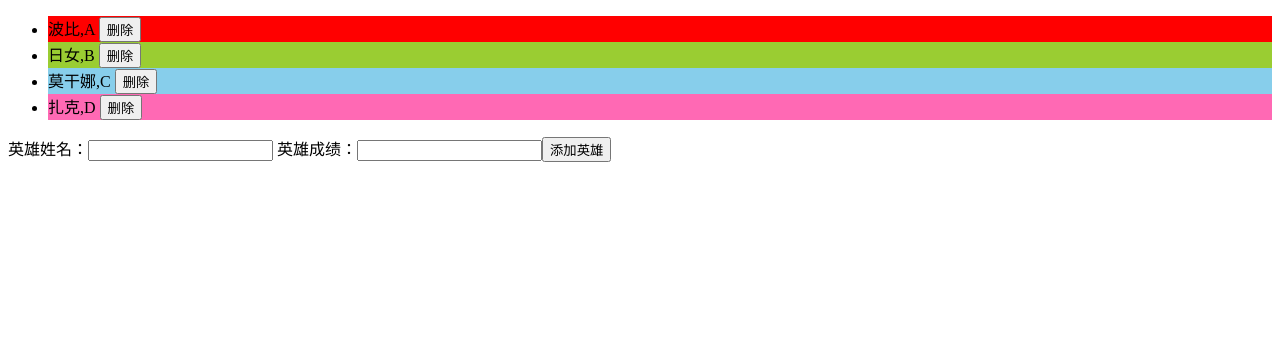
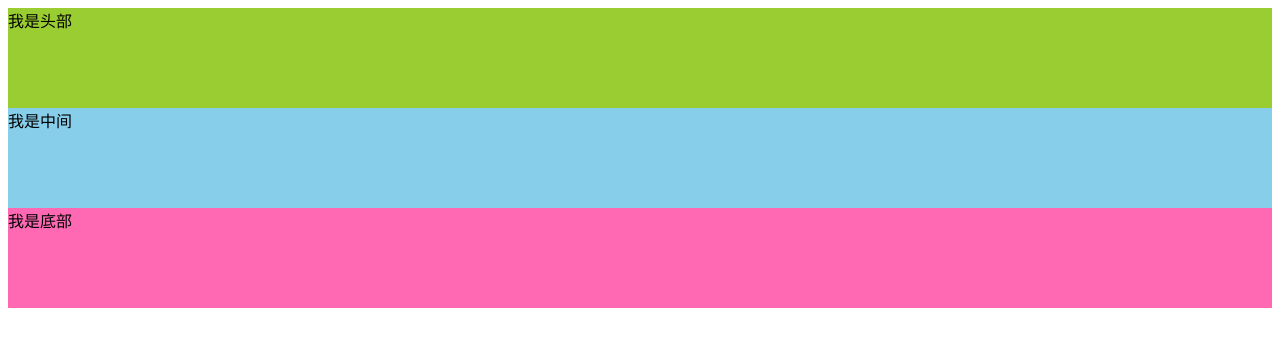
Before and after one commit to bo-bi/CZVUE, a Vue app: page / in a window 1280 px wide. Shown: the top 346 px of the page. Built offline with nearby package versions, Linux system fonts and the light colour scheme.

Commit message:
增加：父组件引入子组件的步骤

```diff
--- a/src/app.vue
+++ b/src/app.vue
@@ -1,62 +1,33 @@
 <template>
     <!--你好 这是错误的，必须有且只能有一个根节点！-->
     <div>
-        <ul>
-            <li v-for="(hero,index) in heros" :key="index" :class="{'A':'red','B':'green','C':'blue','D':'pink'}[hero.score]">
-                {{hero.name}},{{hero.score}}
-                <button @click="del(index)">删除</button>
-            </li>
-        </ul>
-        英雄姓名：<input type="text" v-model="name" />
-        英雄成绩：<input type="text" v-model="score" />
-        <button v-on:click="addHero">添加英雄</button>
+        <!--3.使用组件-->
+        <header-vue></header-vue>
+        <body-vue></body-vue>
+        <footer-vue></footer-vue>
     </div>
 </template>
-B
+
 <script>
+    //2.引入子组件对象
+    import headerVue from './components/header.vue'
+    import bodyVue from './components/body.vue'
+    import footerVue from './components/footer.vue'
     export default {
         data() {
             return {
-               name: '',
-               score: '',
-               heros: [
-                   {
-                       id: 1,
-                       name: '波比',
-                       score: 'A'
-                   },
-                   {
-                       id: 2,
-                       name: '日女',
-                       score: 'B'
-                   },
-                   {
-                       id: 3,
-                       name: '莫干娜',
-                       score: 'C'
-                   },
-                   {
-                       id: 4,
-                       name: '扎克',
-                       score: 'D'
-                   },
-               ],
+
             }
         },
         methods: {
-            addHero() {
-                //获取页面输入的值的时候，你用什么？v-model
-                this.heros.push({
-                        name: this.name,
-                        score: this.score
-                });
-                //添加完 清空input
-                this.name = '';
-                this.score = '';
-            },
-            del(index) {
-                this.heros.splice(index,1);
-            }
+
+        },
+        //1.必须声明
+        components: {
+            //组件名称(在模板中使用)：组件对象
+            headerVue: headerVue,
+            bodyVue: bodyVue,
+            footerVue//两者相同，可以简写为一个
         }
     }
 </script>
--- /dev/null
+++ b/src/components/body.vue
@@ -0,0 +1,18 @@
+<template>
+    <div>我是中间</div>
+</template>
+
+<script>
+    export default {
+        data() {
+            return {}
+        }
+    }
+</script>
+
+<style scoped>
+    div {
+        height: 100px;
+        background-color: skyblue;
+    }
+</style>
--- /dev/null
+++ b/src/components/footer.vue
@@ -0,0 +1,18 @@
+<template>
+    <div>我是底部</div>
+</template>
+
+<script>
+    export default {
+        data() {
+            return {}
+        }
+    }
+</script>
+
+<style scoped>
+    div {
+        height: 100px;
+        background-color: hotpink;
+    }
+</style>
--- /dev/null
+++ b/src/components/header.vue
@@ -0,0 +1,18 @@
+<template>
+    <div>我是头部</div>
+</template>
+
+<script>
+    export default {
+        data() {
+            return {}
+        }
+    }
+</script>
+
+<style scoped>
+    div {
+        height: 100px;
+        background-color: yellowgreen;
+    }
+</style>
```
Also changed, not shown: 1 other file (tests, documents, lock files or other folders).
